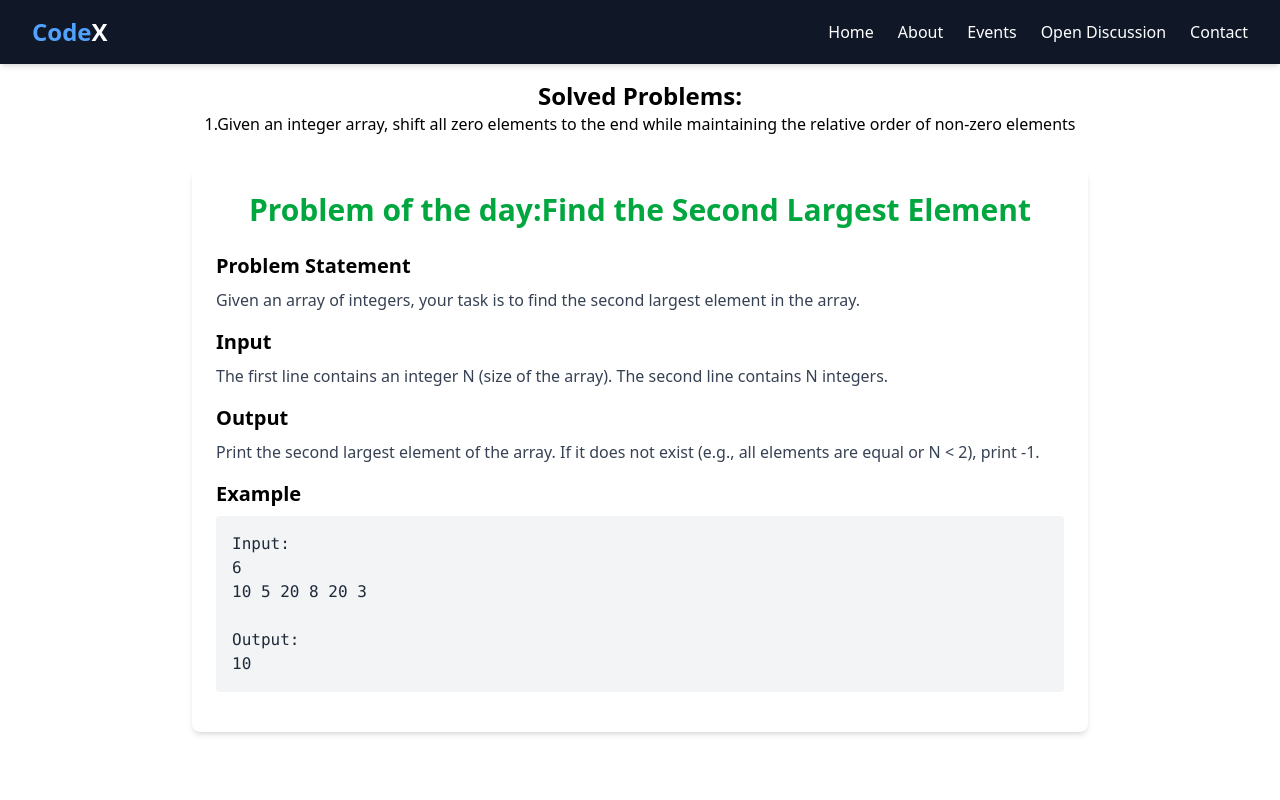
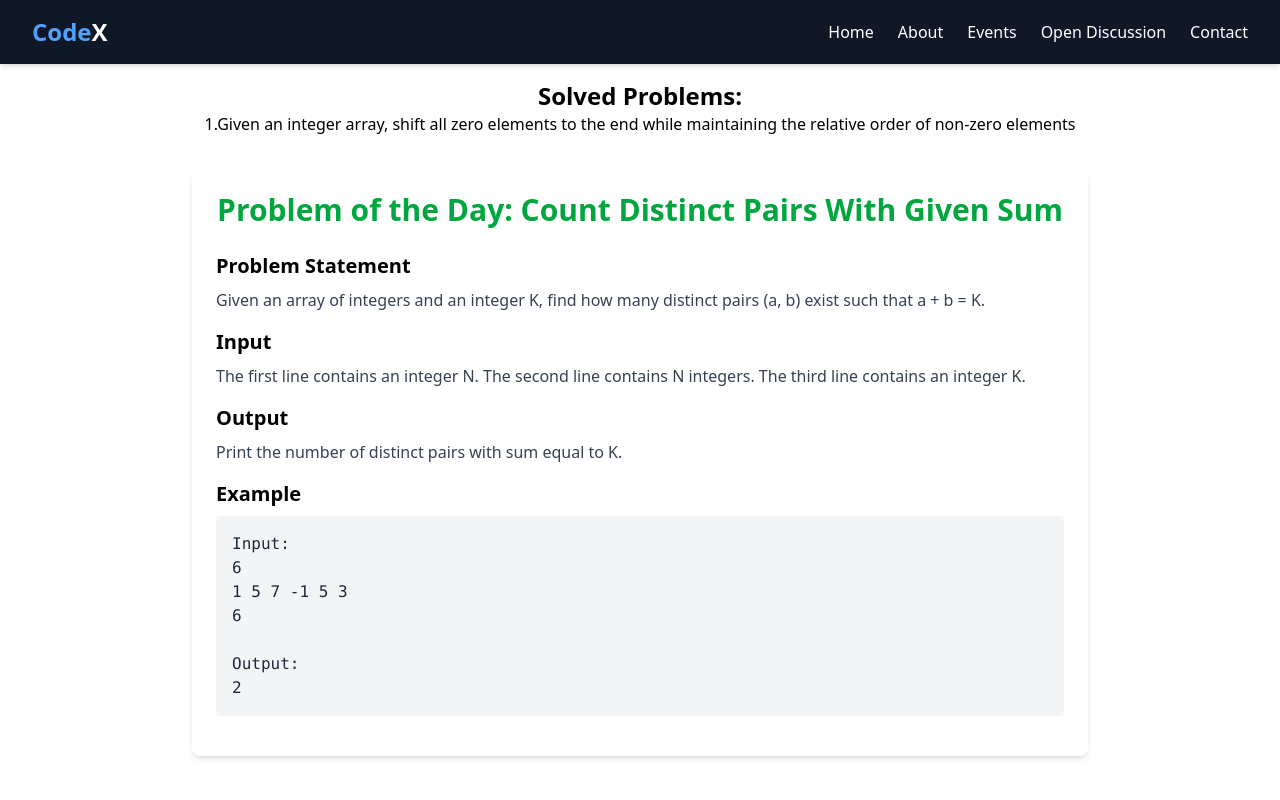
Before and after one commit to maheshkhatri2058/CodingClub, a React (Vite) app in the folder FrontEnd/: page /discussion in a window 1280 px wide. Shown: the top 800 px of the page. Built offline with nearby package versions, Linux system fonts and the light colour scheme.

Commit message:
new code added

```diff
--- a/FrontEnd/src/Pages/Discussion.jsx
+++ b/FrontEnd/src/Pages/Discussion.jsx
@@ -9,16 +9,18 @@ const Discussion = () => {
       <h1 className='text-center text-2xl font-bold'>Solved Problems:</h1>
       <p className='  text-center px-10'>1.Given an integer array, shift all zero elements to the end while maintaining the relative order of non-zero elements</p>
       <ProblemCard
-      title="Problem of the day:Find the Second Largest Element"
-description="Given an array of integers, your task is to find the second largest element in the array."
-input="The first line contains an integer N (size of the array). The second line contains N integers."
-output="Print the second largest element of the array. If it does not exist (e.g., all elements are equal or N < 2), print -1."
+      title="Problem of the Day: Count Distinct Pairs With Given Sum"
+description="Given an array of integers and an integer K, find how many distinct pairs (a, b) exist such that a + b = K."
+input="The first line contains an integer N. The second line contains N integers. The third line contains an integer K."
+output="Print the number of distinct pairs with sum equal to K."
 example={`Input:
 6
-10 5 20 8 20 3
+1 5 7 -1 5 3
+6
 
 Output:
-10`}
+2`}
+
 
     />
       </div>
```
